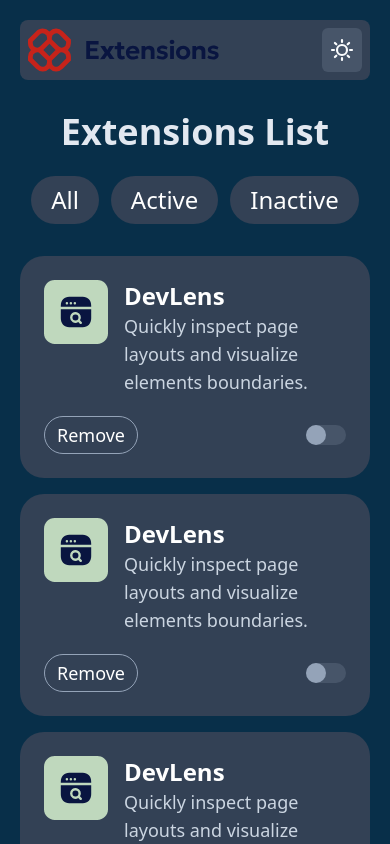
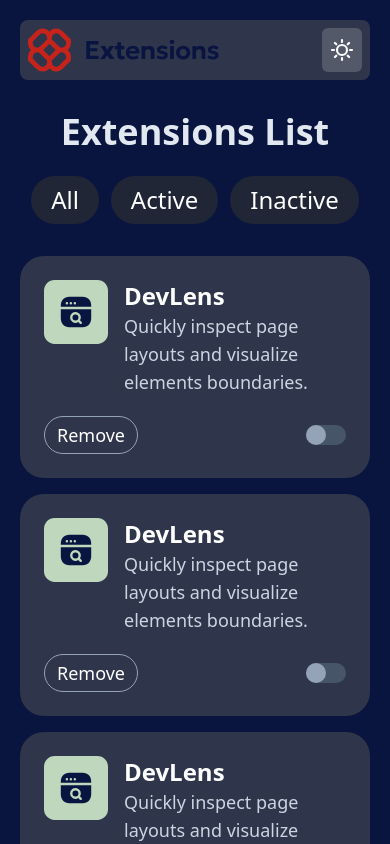
Before and after one commit to Sparrow48/front-end-challenges-react, a React (Vite) app: page /browser-extension in a window 390 px wide. Shown: the top 844 px of the page. Built offline with nearby package versions, Linux system fonts and the light colour scheme.

Commit message:
Update color of  mobile design of browser extensions ui.

```diff
--- a/src/components/UI/BrowserExtension/ExtansionCard.tsx
+++ b/src/components/UI/BrowserExtension/ExtansionCard.tsx
@@ -1,6 +1,6 @@
 const ExtensionCard = ({ logo }: { logo: string }) => {
   return (
-    <div className="flex flex-col gap-5 p-6 rounded-3xl bg-slate-700">
+    <div className="flex flex-col gap-5 p-6 rounded-3xl bg-[#2f364b]">
       <div className="flex">
         <img src={logo} alt="Logo" className="size-16" />
         <div className="flex flex-col px-4">
--- a/src/pages/UI/BrowserExtension.tsx
+++ b/src/pages/UI/BrowserExtension.tsx
@@ -6,12 +6,12 @@ import logo from '../../assets/UI/BrowserExtension/logo.svg';
 
 const BrowserExtension = () => {
   return (
-    <div className="flex flex-col gap-6 p-5 bg-sky-950">
-      <div className="flex justify-between p-2 rounded-lg bg-slate-700">
+    <div className="flex flex-col gap-6 p-5 bg-[#09153e]">
+      <div className="flex justify-between p-2 rounded-lg bg-[#2f364b]">
         <Link to="/" rel="noopener noreferrer">
           <img src={logo} alt="Logo" className="h-11" />
         </Link>
-        <button className="p-2 rounded-md bg-slate-600">
+        <button className="p-2 rounded-md bg-[#545969]">
           <img src={themeLogo} alt="Logo" className="size-6" />
         </button>
       </div>
@@ -19,13 +19,13 @@ const BrowserExtension = () => {
         Extensions List
       </h1>
       <div className="flex items-center justify-center gap-3">
-        <button className="px-5 py-2 text-2xl font-light text-white rounded-full bg-slate-700 ">
+        <button className="px-5 py-2 text-2xl font-light text-white rounded-full bg-[#212636] ">
           All
         </button>
-        <button className="px-5 py-2 text-2xl font-light text-white rounded-full bg-slate-700 ">
+        <button className="px-5 py-2 text-2xl font-light text-white rounded-full bg-[#212636] ">
           Active
         </button>
-        <button className="px-5 py-2 text-2xl font-light text-white rounded-full bg-slate-700 ">
+        <button className="px-5 py-2 text-2xl font-light text-white rounded-full bg-[#212636] ">
           Inactive
         </button>
       </div>
```
